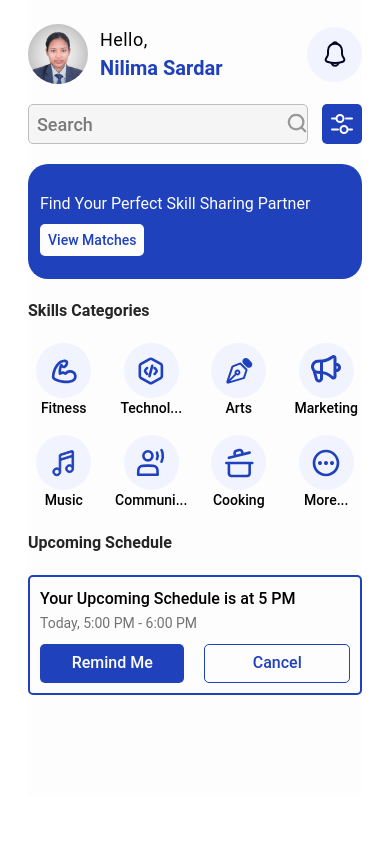
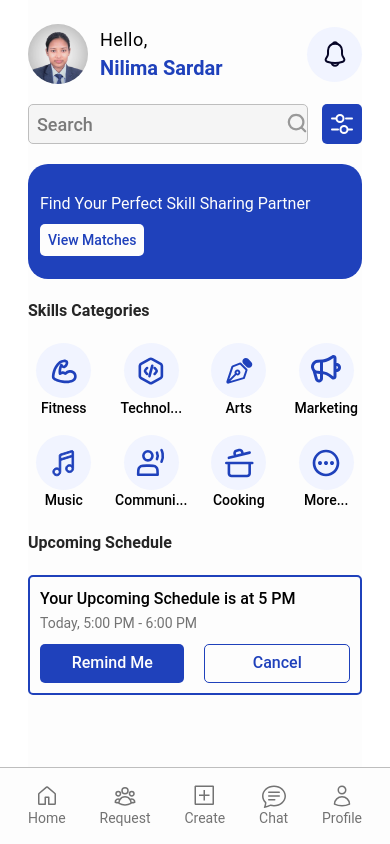
Before and after one commit to NilimaSardar/Skill_Sharing_Platform, a React (Vite) app in the folder Frontend/: page /dashboard in a window 390 px wide. Built offline with nearby package versions, Linux system fonts and the light colour scheme; no server answers.

Commit message:
manages routes to show mobilemenu

```diff
--- a/Frontend/src/pages/Dashboard/Dashboard.jsx
+++ b/Frontend/src/pages/Dashboard/Dashboard.jsx
@@ -1,12 +1,19 @@
 import React from "react";
-import { Outlet, Link } from "react-router-dom";
+import { Outlet, useLocation } from "react-router-dom";
 import { useAuth } from "../../store/auth";
 import MobileMenu from "../../components/MobileMenu";
 
 const Dashboard = () => {
   const { user, isLoading } = useAuth();
+  const location = useLocation();
+  const path = location.pathname;
 
-  console.log("user from dashboard:", user.email ?? "no user yet");
+  // Show MobileMenu only for "/dashboard" and its one-level child routes
+  const showMobileMenu =
+    path === "/dashboard" ||
+    (path.startsWith("/dashboard/") && path.split("/").length === 3);
+
+  console.log("user from dashboard:", user?.email ?? "no user yet");
 
   if (isLoading) {
     return (
@@ -18,8 +25,8 @@ const Dashboard = () => {
 
   return (
     <>
-      <Outlet/>
-      {/* <MobileMenu/> */}
+      <Outlet />
+      {showMobileMenu && <MobileMenu />}
     </>
   );
 };
```
